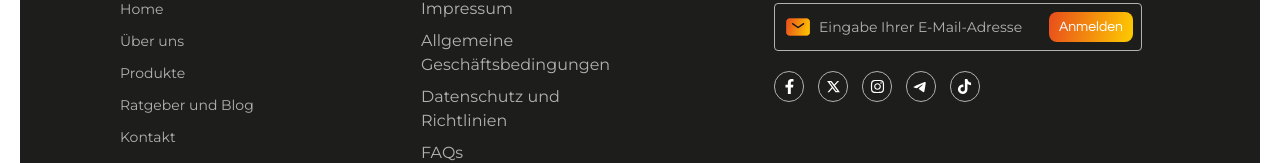
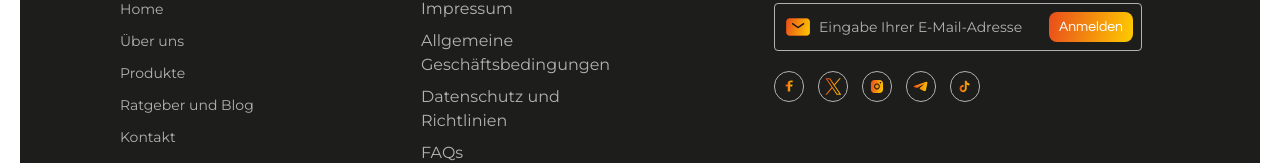
Before and after one commit to annu-1210/W-rmemacher-copy, a Next.js app: page / in a window 1280 px wide. Shown: the part 6757-6920 px from the top of the page. Built offline with nearby package versions, Linux system fonts and the light colour scheme.

Commit message:
social links added in footer

```diff
--- a/src/components/common/Footer.jsx
+++ b/src/components/common/Footer.jsx
@@ -5,6 +5,7 @@ import SocialLinks from "./SocialLinks";
 import ActionButton from "./ActionButton";
 import { SocialLink, quickLinks, legalLinks } from "./Helper";
 import FooterList from "../FooterList";
+import Image from "next/image";
 
 function Footer() {
   const currentYear = new Date().getFullYear();
@@ -16,15 +17,26 @@ function Footer() {
       <div className="rounded-2xl max-w-[1920px] mx-auto px-4 xsm:px-10 lg:px-[50px] xl:pl-[100px] xl:pr-[118px] pt-4 lg:pt-[50px] pb-4 flex flex-col gap-[35px] justify-between items-start xl:items-center bg-secondary mt-20 sm:mt-10 md:mt-[100px] lg:mt-[150px] relative z-10">
         <div className="flex flex-col 2xl:flex-row items-start 2xl:justify-between gap-10 xl:gap-12 2xl:gap-x-32 w-full max-w-[1400px]">
           <div className="flex flex-col gap-y-3 xsm:gap-y-0 lg:gap-y-6 w-full max-w-[290px] ">
-            <a href="/" className="flex w-[90px] lg:w-[140px] h-[100px] xsm:h-[121px]">
+            <a
+              href="/"
+              className="flex w-[90px] lg:w-[140px] h-[100px] xsm:h-[121px]"
+            >
               <FooterLogo width={140} height={121} />
             </a>
             <Text label={para} size="xsm" color="primary" />
           </div>
           <div className="flex flex-col md:flex-row justify-between gap-6 lg:gap-20 xl:gap-40 2xl:gap-10 w-full max-w-[1400px]">
             <div className="flex gap-5 lg:gap-7 w-full justify-between">
-              <FooterList title="Quick Links" items={quickLinks} fontSize="text-xs lg:text-sm"/>
-              <FooterList title="Legal" items={legalLinks} fontSize="text-xs xsm:text-sm lg:text-base"/>
+              <FooterList
+                title="Quick Links"
+                items={quickLinks}
+                fontSize="text-xs lg:text-sm"
+              />
+              <FooterList
+                title="Legal"
+                items={legalLinks}
+                fontSize="text-xs xsm:text-sm lg:text-base"
+              />
             </div>
             <div className="flex flex-col w-full xl:max-w-[368px] gap-y-3 md:gap-y-5">
               <h4 className="text-sm xsm:text-base font-PpEditorialRegular italic text-primary">
@@ -46,13 +58,23 @@ function Footer() {
               <div className="flex gap-[13.5px] max-w-[206px] mt-2 md:mt-0">
                 {SocialLink.map((item) => {
                   return (
-                    <SocialLinks
+                    <a
                       key={item.id}
-                      className="text-primary"
-                      link={item.link}
+                      href={item.link ?? "/"}
+                      className="flex items-center justify-center w-[31px] h-[31px] rounded-full cursor-pointer bg-transparent border border-neutral  "
+                      target="_blank"
+                      rel="noopener noreferrer"
+                      // className="text-primary"
+                      // link={item.link}
                     >
-                      {item.icon}
-                    </SocialLinks>
+                      <Image
+                        width={16.88}
+                        height={16.88}
+                        alt="image"
+                        className=""
+                        src={item.image}
+                      />
+                    </a>
                   );
                 })}
               </div>
--- a/src/components/common/Helper.jsx
+++ b/src/components/common/Helper.jsx
@@ -164,27 +164,32 @@ export const BlogData2 = [
 export const SocialLink = [
   {
     id: 1,
-    icon: <FaFacebookF />,
+    // icon: <FaFacebookF />,
+    image:"/facebook.svg",
     link: "https://www.facebook.com",
   },
   {
     id: 2,
-    icon: <RiTwitterXLine />,
+    // icon: <RiTwitterXLine />,
+    image:"/twitter.svg",
     link: "https://www.twitter.com",
   },
   {
     id: 3,
-    icon: <FaInstagram />,
+    // icon: <FaInstagram />,
+    image:"/instagram.svg",
     link: "https://www.instagram.com",
   },
   {
     id: 4,
-    icon: <RiTelegram2Fill />,
+    // icon: <RiTelegram2Fill />,
+    image:"/telegram.svg",
     link: "https://www.telegram.com",
   },
   {
     id: 5,
-    icon: <FaTiktok />,
+    // icon: <FaTiktok />,
+    image:"/tiktok.svg",
     link: "https://www.tiktok.com",
   },
 ];
```
